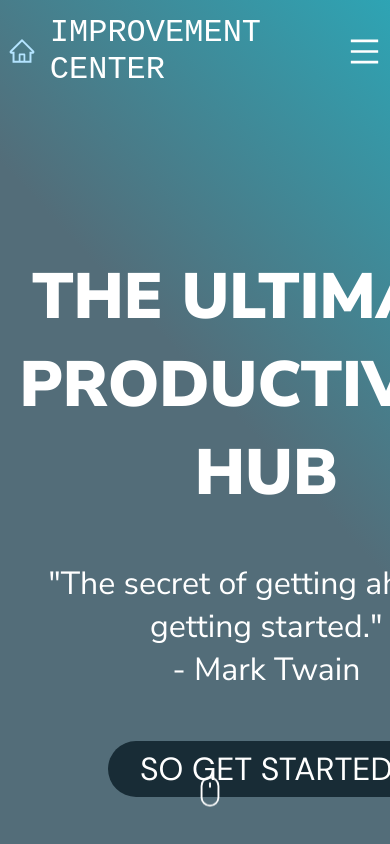
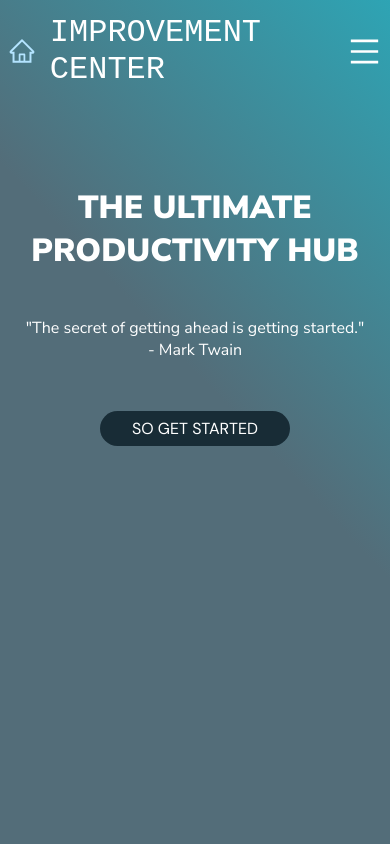
Before and after one commit to m1ckeyyy/improvement-center, a React (Vite) app in the folder client/: page / in a window 390 px wide. Shown: the top 844 px of the page. Built offline with nearby package versions, Linux system fonts and the light colour scheme.

Commit message:
mobile responsiveness landping page

```diff
--- a/client/src/components/LandingSection/LandingSection.jsx
+++ b/client/src/components/LandingSection/LandingSection.jsx
@@ -27,9 +27,9 @@ const LandingPage = () => {
             "The secret of getting ahead is getting started." <br />- Mark Twain
           </p>
           <div className={styles.btnContainer}>
-            <Link to="/tools" className={styles.btnGetStarted}>
+            <div to="/" className={styles.btnGetStarted}>
               So Get Started
-            </Link>
+            </div>
           </div>
           <BsMouse color="white" className={styles.scrollIcon} />
           <AiOutlineDown color="white" className={styles.arrowIcon} />
--- a/client/src/components/LandingSection/landingPage.module.scss
+++ b/client/src/components/LandingSection/landingPage.module.scss
@@ -73,6 +73,7 @@ $DM: "DM Sans", sans-serif;
 .btnContainer {
   display: flex;
   align-items: center;
+  cursor: pointer;
   //   height: 30%;
 }
 .btnGetStarted {
@@ -237,3 +238,33 @@ $DM: "DM Sans", sans-serif;
     transform: translateY(10px);
   }
 }
+@media (max-width: 660px) {
+  .mainContent {
+    padding-top: 22vh;
+  }
+}
+@media (max-width: 538px) {
+  .mainHeading {
+    font-size: 3em;
+  }
+  .mainDescription {
+    font-size: 1.5em;
+  }
+  .btnGetStarted {
+    font-size: 1.5em;
+  }
+  .scrollIcon {
+    display: none;
+  }
+}
+@media (max-width: 393px) {
+  .mainHeading {
+    font-size: 2em;
+  }
+  .mainDescription {
+    font-size: 1em;
+  }
+  .btnGetStarted {
+    font-size: 1em;
+  }
+}
--- a/client/src/components/ToolsSection/ToolsSection.module.scss
+++ b/client/src/components/ToolsSection/ToolsSection.module.scss
@@ -2,7 +2,7 @@
   height: 100vh;
   background: linear-gradient(
     47deg,
-    rgb(146 177 192) 54%,
-    rgb(23 168 188) 100%
+    rgb(70 132 203) 54%,
+    rgb(23, 168, 188) 100%
   );
 }
--- a/client/src/pages/Home/Home.jsx
+++ b/client/src/pages/Home/Home.jsx
@@ -1,4 +1,4 @@
-import React from "react";
+import React, { useRef } from "react";
 import Navbar from "./../Navbar/Navbar.jsx";
 import LandingPage from "./../../components/LandingSection/LandingSection";
 import ToolsSection from "./../../components/ToolsSection/ToolsSection";
--- a/client/src/pages/Navbar/Navbar.jsx
+++ b/client/src/pages/Navbar/Navbar.jsx
@@ -6,7 +6,7 @@ import {
   AiOutlineMenu,
   AiOutlineClose,
 } from "react-icons/ai";
-import React, { useState } from "react";
+import React, { useState, useEffect } from "react";
 import { Link } from "react-router-dom";
 
 const handleLogoClick = () => {
@@ -18,6 +18,36 @@ const handleLogoClick = () => {
 
 export default function Navbar() {
   const [isMenuOpen, setIsMenuOpen] = useState(false);
+  const [showNav, setShowNav] = useState(true);
+  const [prevScrollY, setPrevScrollY] = useState(0);
+  const controlNav = () => {
+    const currentScrollY = window.scrollY;
+    // console.log(`current: ${currentScrollY} prev: ${prevScrollY}`);
+
+    if (currentScrollY > prevScrollY) {
+      setShowNav(false);
+      setPrevScrollY(currentScrollY);
+    } else {
+      setShowNav(true);
+      setPrevScrollY(currentScrollY);
+      return;
+    }
+
+    // console.log(showNav);
+    if (window.scrollY > 100) {
+      setShowNav(false);
+    } else {
+      setShowNav(true);
+    }
+  };
+
+  useEffect(() => {
+    window.addEventListener("scroll", controlNav);
+    return () => {
+      window.removeEventListener("scroll", controlNav);
+    };
+  });
+
   const toggleMenu = () => {
     setIsMenuOpen(!isMenuOpen);
   };
@@ -25,7 +55,7 @@ export default function Navbar() {
   return (
     <>
       <div className={styles.navContainer}>
-        <header className={styles.header}>
+        <header className={`${styles.header} ${showNav ? "" : styles.hideNav}`}>
           <Link to="/" className={styles.logo} onClick={handleLogoClick}>
             <AiOutlineHome
               className={styles.animatedLogoIcon}
--- a/client/src/pages/Navbar/navbar.module.scss
+++ b/client/src/pages/Navbar/navbar.module.scss
@@ -11,12 +11,16 @@ $accent-color: white;
   list-style: none;
 }
 .navContainer {
+  //   background-color: red;
   position: absolute;
   font-family: "DM Sans", sans-serif;
   height: 150px;
   // background: linear-gradient(338deg, $primary-color, $secondary-color);
   background-size: cover;
   background-position: center center;
+}
+.hideNav {
+  transform: translateY(-100%);
 }
 .logo {
   cursor: pointer;
```
Lines whose indentation alone changed are shown as unchanged.
